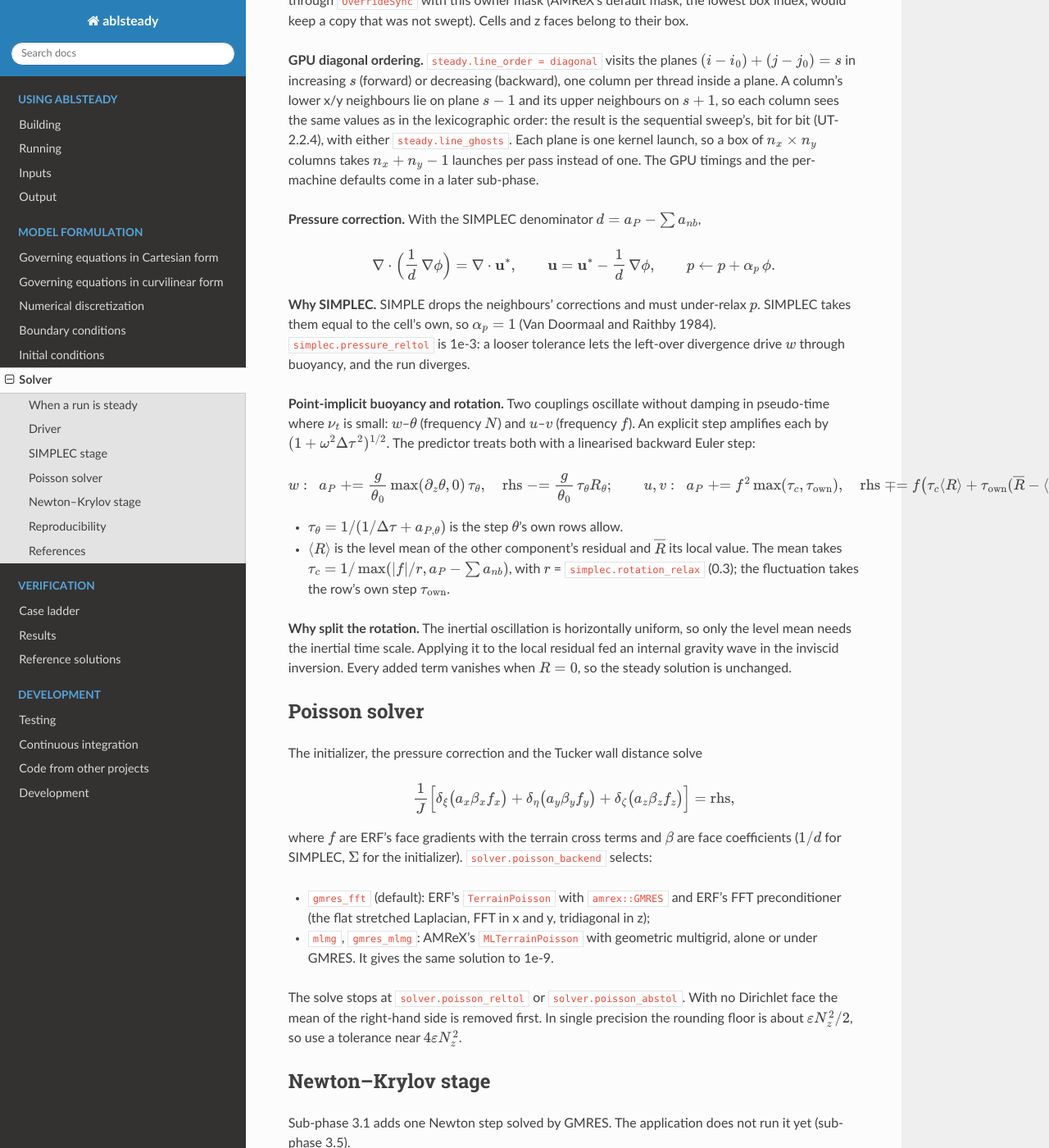
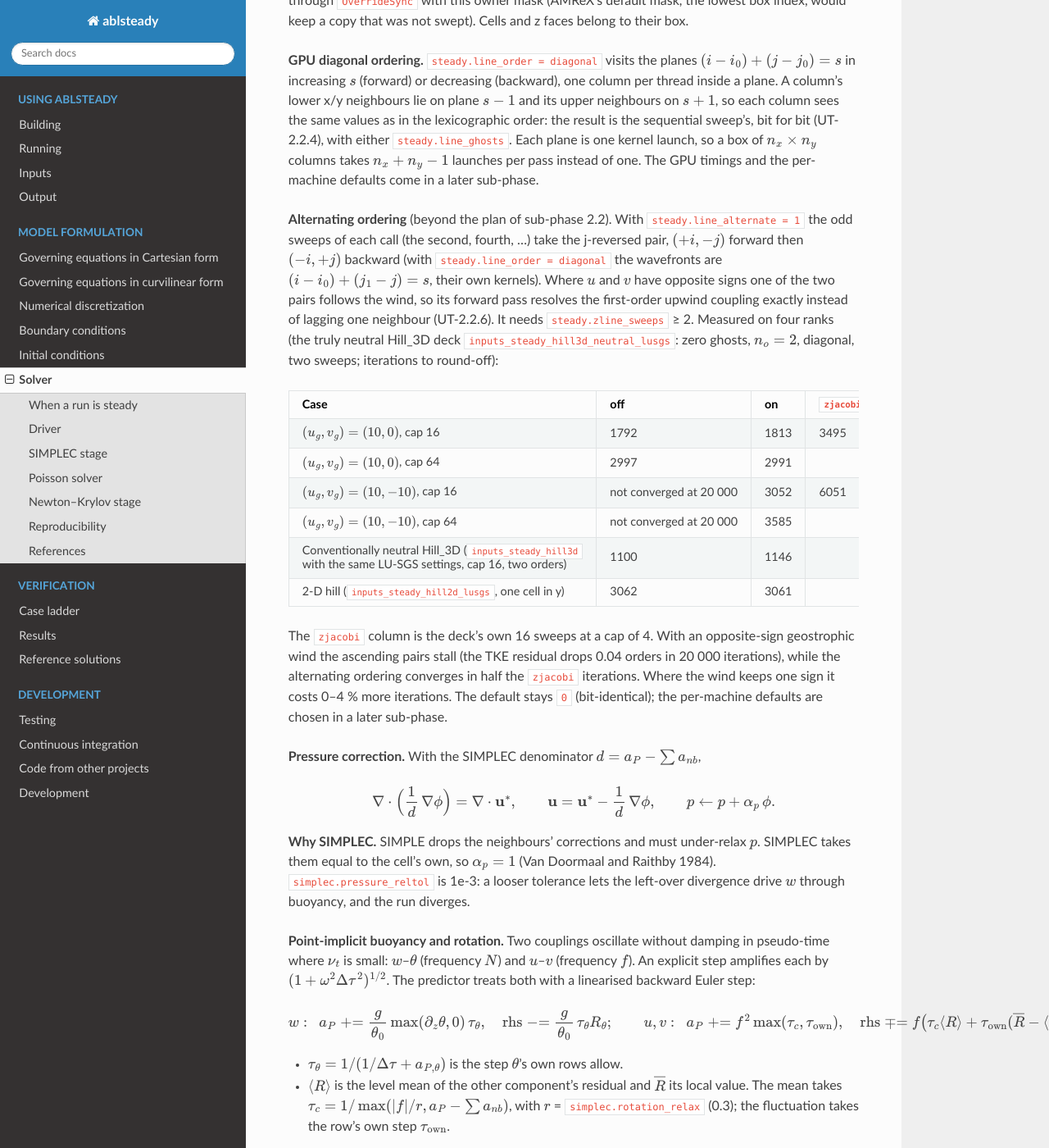
Before and after one commit to erf-model/gust-abl, a Sphinx documentation site: the page built from docs/solver.rst, in a window 1280 px wide and 1400 px high, scrolled down 3340 px. Shown: the whole window at 82% size. Built offline with Sphinx 7.4.7 and the Read the Docs theme 3.1.0, drawn with Linux system fonts in a browser that asks for light colours.

Commit message:
Docs: alternating ordering results in solver.rst; y-face note for one-cell y domains
Co-authored-by: hgopalan <1108371+hgopalan@users.noreply.github.com>

```diff
--- a/docs/inputs.rst
+++ b/docs/inputs.rst
@@ -223,7 +223,8 @@ definition of a steady solution (:doc:`solver`) and its own. The application run
      - ``0`` or ``1`` (beyond the plan of sub-phase 2.2); refused unless ``steady.sweep = lusgs``. ``1``: the odd
        sweeps (the second, fourth, ...) of each call take the j-reversed pair, (+i, −j) then (−i, +j), so a wind
        whose u and v have opposite signs is swept along its own direction once per two sweeps (:doc:`solver`). No
-       effect with ``steady.zline_sweeps = 1`` or a domain one cell wide in y.
+       effect with ``steady.zline_sweeps = 1``; on a domain one cell wide in y only v (two y faces per column)
+       changes.
    * - ``steady.machine``
      - ``local``
      - ``local``, ``kestrel-cpu`` or ``kestrel-gpu``: the allocation-unit rate of the accounting (0, 10, 100 AU per
--- a/docs/solver.rst
+++ b/docs/solver.rst
@@ -160,6 +160,52 @@ values as in the lexicographic order: the result is the sequential sweep's, bit
 :math:`n_x + n_y - 1` launches per pass instead of one. The GPU timings and the per-machine defaults come in a later
 sub-phase.
 
+**Alternating ordering** (beyond the plan of sub-phase 2.2). With ``steady.line_alternate = 1`` the odd sweeps of
+each call (the second, fourth, ...) take the j-reversed pair, :math:`(+i, -j)` forward then :math:`(-i, +j)`
+backward (with ``steady.line_order = diagonal`` the wavefronts are :math:`(i - i_0) + (j_1 - j) = s`, their own
+kernels). Where :math:`u` and :math:`v` have opposite signs one of the two pairs follows the wind, so its forward
+pass resolves the first-order upwind coupling exactly instead of lagging one neighbour (UT-2.2.6). It needs
+``steady.zline_sweeps`` ≥ 2. Measured on four ranks (the truly neutral Hill_3D deck ``inputs_steady_hill3d_neutral_lusgs``:
+zero ghosts, :math:`n_o = 2`, diagonal, two sweeps; iterations to round-off):
+
+.. list-table::
+   :header-rows: 1
+   :widths: 46 18 18 18
+
+   * - Case
+     - off
+     - on
+     - ``zjacobi``
+   * - :math:`(u_g, v_g) = (10, 0)`, cap 16
+     - 1792
+     - 1813
+     - 3495
+   * - :math:`(u_g, v_g) = (10, 0)`, cap 64
+     - 2997
+     - 2991
+     -
+   * - :math:`(u_g, v_g) = (10, -10)`, cap 16
+     - not converged at 20 000
+     - 3052
+     - 6051
+   * - :math:`(u_g, v_g) = (10, -10)`, cap 64
+     - not converged at 20 000
+     - 3585
+     -
+   * - Conventionally neutral Hill_3D (``inputs_steady_hill3d`` with the same LU-SGS settings, cap 16, two orders)
+     - 1100
+     - 1146
+     -
+   * - 2-D hill (``inputs_steady_hill2d_lusgs``, one cell in y)
+     - 3062
+     - 3061
+     -
+
+The ``zjacobi`` column is the deck's own 16 sweeps at a cap of 4. With an opposite-sign geostrophic wind the
+ascending pairs stall (the TKE residual drops 0.04 orders in 20 000 iterations), while the alternating ordering
+converges in half the ``zjacobi`` iterations. Where the wind keeps one sign it costs 0–4 % more iterations. The
+default stays ``0`` (bit-identical); the per-machine defaults are chosen in a later sub-phase.
+
 **Pressure correction.** With the SIMPLEC denominator :math:`d = a_P - \sum a_{nb}`,
 
 .. math::
```
Also changed, not shown: 1 other file.
